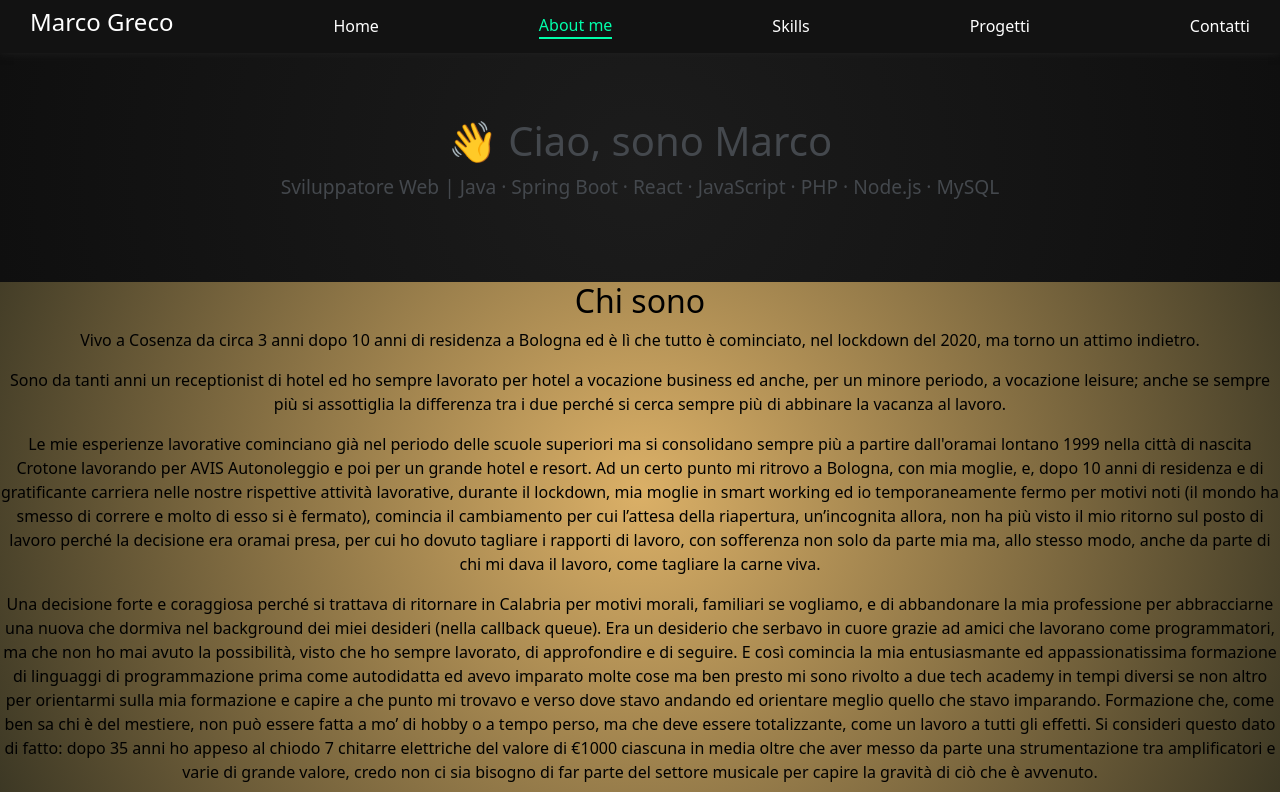
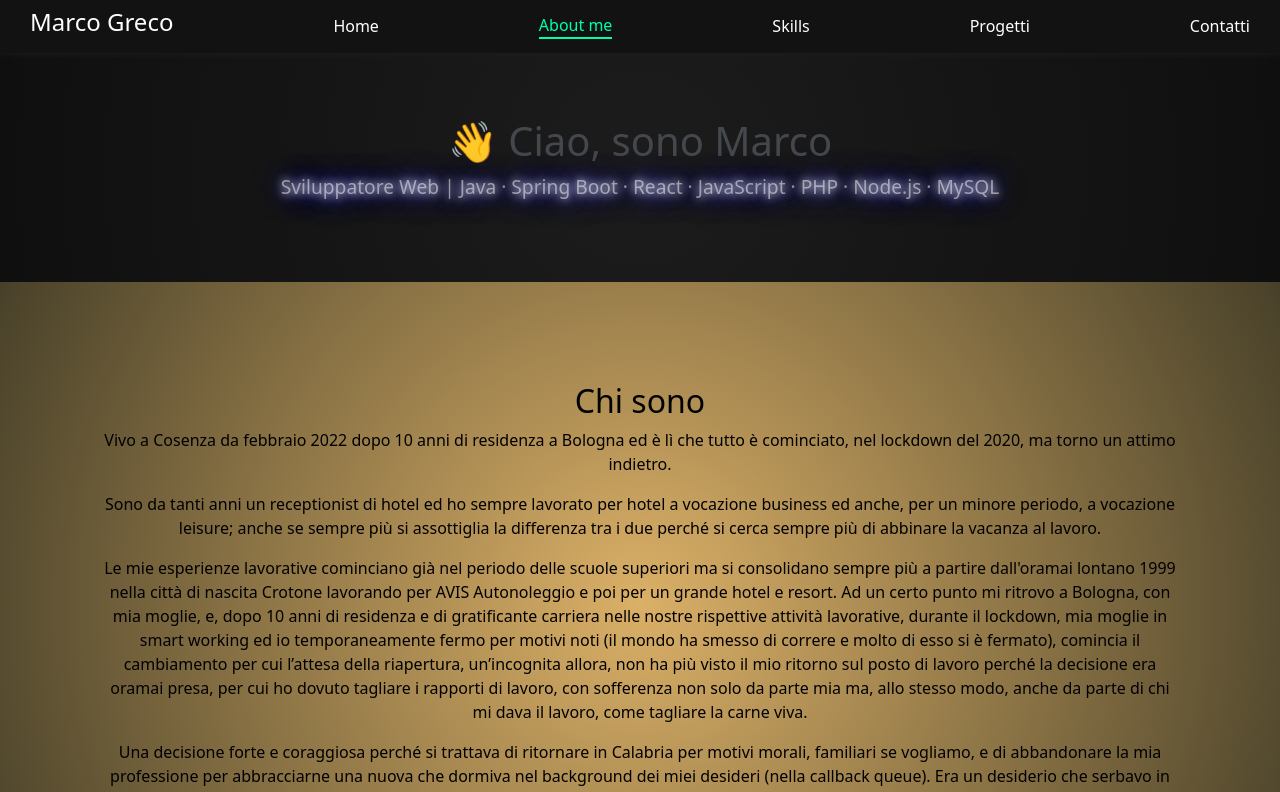
Before and after one commit to MarcoGreco74/portfolio, a React (Create React App) app: page /aboutMe in a window 1280 px wide. Shown: the top 792 px of the page. Built offline with nearby package versions, Linux system fonts and the light colour scheme.

Commit message:
fix: add new css

```diff
--- a/src/pages/About.js
+++ b/src/pages/About.js
@@ -3,10 +3,10 @@ import React from "react";
 
 function About() {
   return (
-    <section style={{color: "black"}} id="about">
+    <section style={{color: "black", margin:'100px'}} id="about">
       <h2>Chi sono</h2>
       <p >
-        Vivo a Cosenza da circa 3 anni dopo 10 anni di residenza a Bologna ed è lì che tutto è cominciato,
+        Vivo a Cosenza da febbraio 2022 dopo 10 anni di residenza a Bologna ed è lì che tutto è cominciato,
         nel lockdown del 2020, ma torno un attimo indietro.
       </p>
       <p>
--- a/src/pages/Skills.js
+++ b/src/pages/Skills.js
@@ -8,7 +8,7 @@ function Skills() {
   ];
 
   return (
-    <section style={{color: "black"}} id="skills">
+    <section style={{color: "black", margin:'100px'}} id="skills">
       <h2>Competenze</h2>
       <div className="skill-list">
         <h5>
--- a/src/styles/Hero.css
+++ b/src/styles/Hero.css
@@ -8,8 +8,29 @@
   color: #44484d;
 }
 
+/*.hero p {
+  font-size: 1.2rem;
+  margin-top: 0.5rem;
+   color: #44484d;
+}*/
+
+@keyframes lampeggio {
+  0% {
+    text-shadow: 0 0 5px #fff, 0 0 10px #fff, 0 0 20px #00f;
+    color: rgba(255, 255, 255, 0.3);
+  }
+  50% {
+    text-shadow: 0 0 10px #fff, 0 0 20px #00f, 0 0 40px #00f;
+     color: rgba(255, 255, 255, 0.6);
+  }
+  100% {
+     text-shadow: 0 0 5px #fff, 0 0 10px #fff, 0 0 20px #00f;
+     color: rgba(255, 255, 255, 1);
+  }
+}
+
 .hero p {
   font-size: 1.2rem;
   margin-top: 0.5rem;
-   color: #44484d;
+  animation: lampeggio 2.5s infinite ease-out;
 }
--- a/src/styles/Home.css
+++ b/src/styles/Home.css
@@ -37,9 +37,23 @@
   transition: all 0.3s ease;
 }
 
+@keyframes glowPulse {
+  0% {
+    box-shadow: 0 0 5px rgba(0, 255, 170, 0.3);
+  }
+  50% {
+    box-shadow: 0 0 18px rgba(0, 255, 170, 0.9);
+  }
+  100% {
+    box-shadow: 0 0 5px rgba(0, 255, 170, 0.3);
+  }
+}
+
 .cta:hover {
   background-color: #00ffaa;
   color: #0c0c0c;
+  animation: glowPulse 0.5s infinite;
+  transform: translateY(-10px) scale(1.03);
 }
 
 @keyframes glow {
```
